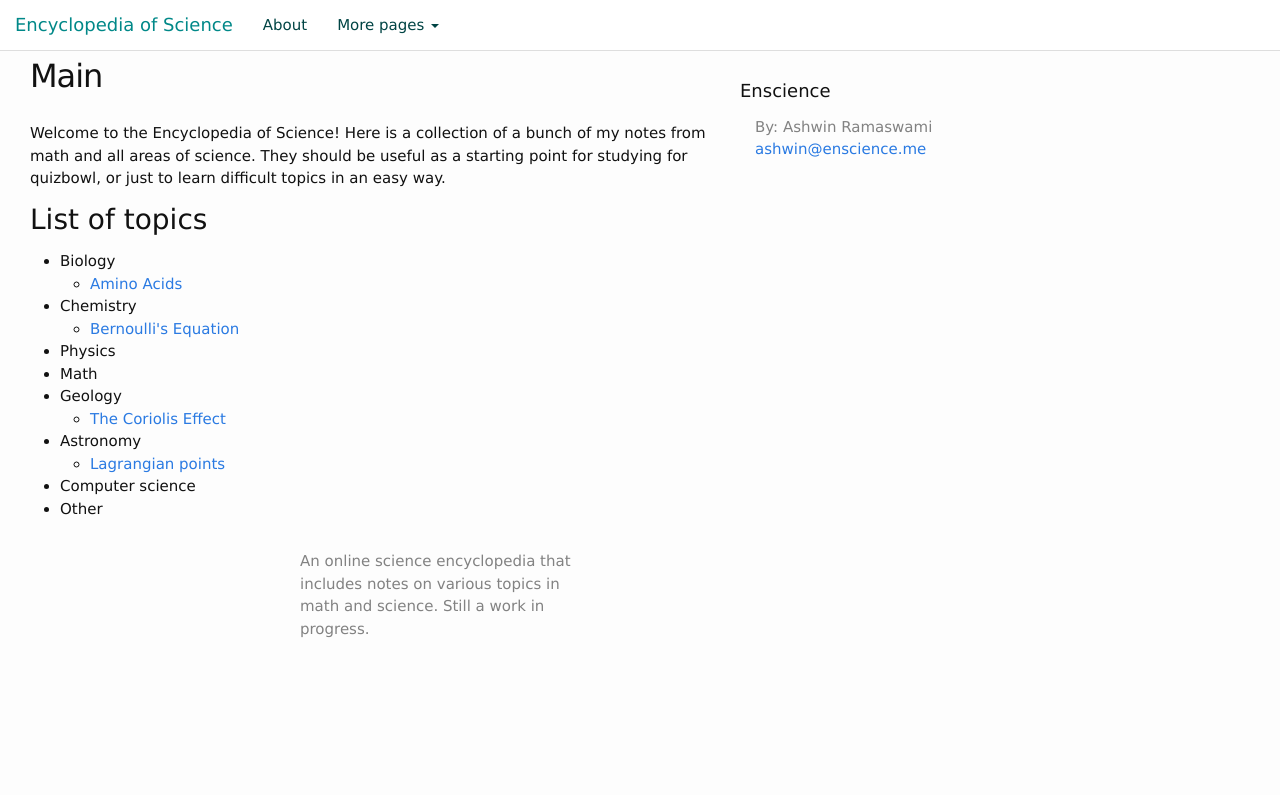
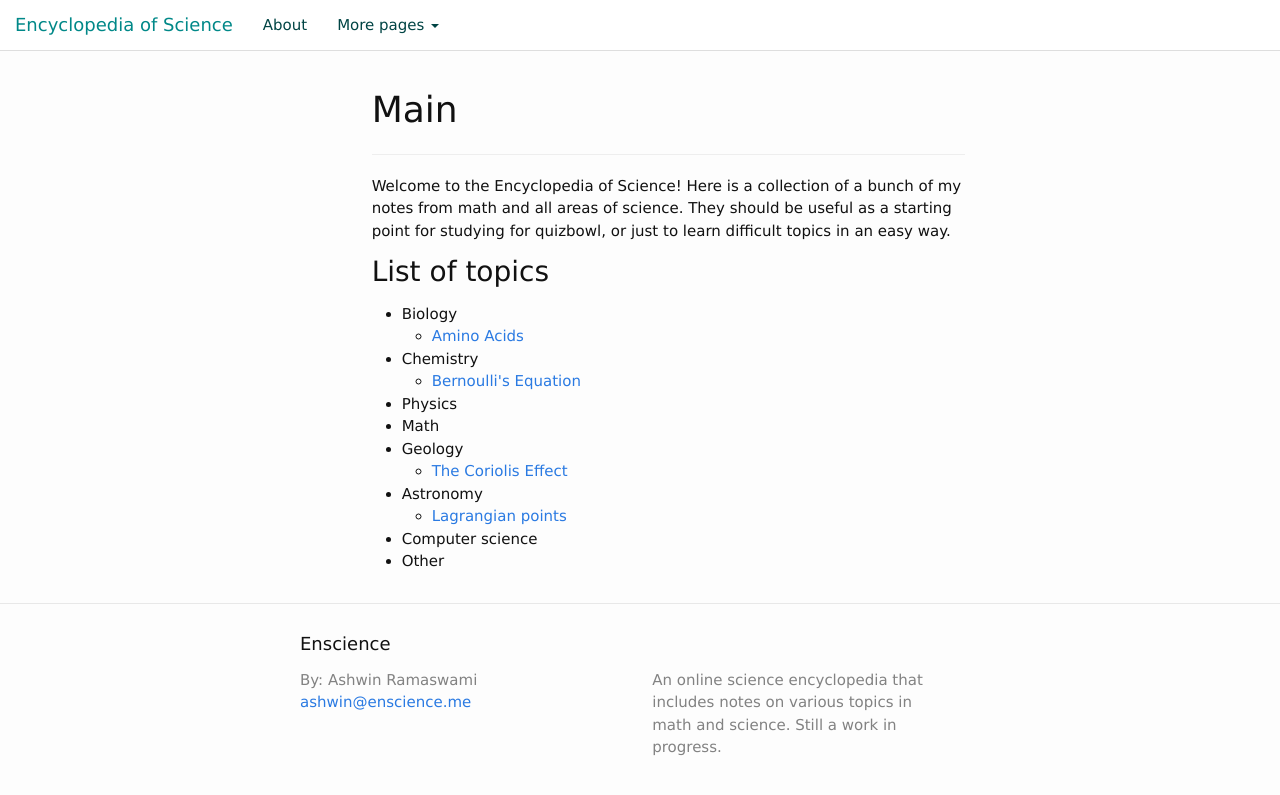
Before and after one commit to epicfaace/enscience, a Jekyll site: the page built from index.md, in a window 1280 px wide. Shown: the top 795 px of the page. Built offline with Jekyll 4.4.1, drawn with Linux system fonts in a browser that asks for light colours; nearby versions of some CDN libraries.

Commit message:
beetter formatting

```diff
--- a/_layouts/default.html
+++ b/_layouts/default.html
@@ -8,12 +8,9 @@
     {% include header.html %}
 
 
+      <div class="wrapper">
 
-      <div class="wrapper col-sm-10">
-        {{ content }}
-      </div>
-
-      <div class="col-sm-1">
+        <div class="col-sm-1">
         <script async src="http://pagead2.googlesyndication.com/pagead/js/adsbygoogle.js"></script>
         <!-- ad1 -->
         <ins class="adsbygoogle"
@@ -27,6 +24,14 @@
       </div>
 
 
+      <div class="col-sm-11">
+        {{ content }}
+      </div>
+
+
+    </div>
+
+
     {% include footer.html %}
 
 
--- a/_layouts/page.html
+++ b/_layouts/page.html
@@ -3,9 +3,9 @@ layout: default
 ---
 <div class="post">
 
-  <header class="post-header">
-    <h1 class="post-title">{{ page.title }}</h1>
-  </header>
+  <div class="page-header">
+    <h1>{{ page.title }}</h1>
+  </div>
 
   <article class="post-content">
     {{ content }}
--- a/_sass/_layout.scss
+++ b/_sass/_layout.scss
@@ -270,7 +270,3 @@ img.small {
     float:left;
     margin-right:10px;
 }
-
-div.col-sm-1, div.col-sm-10 {
-    margin-top:10px;
-}
```
